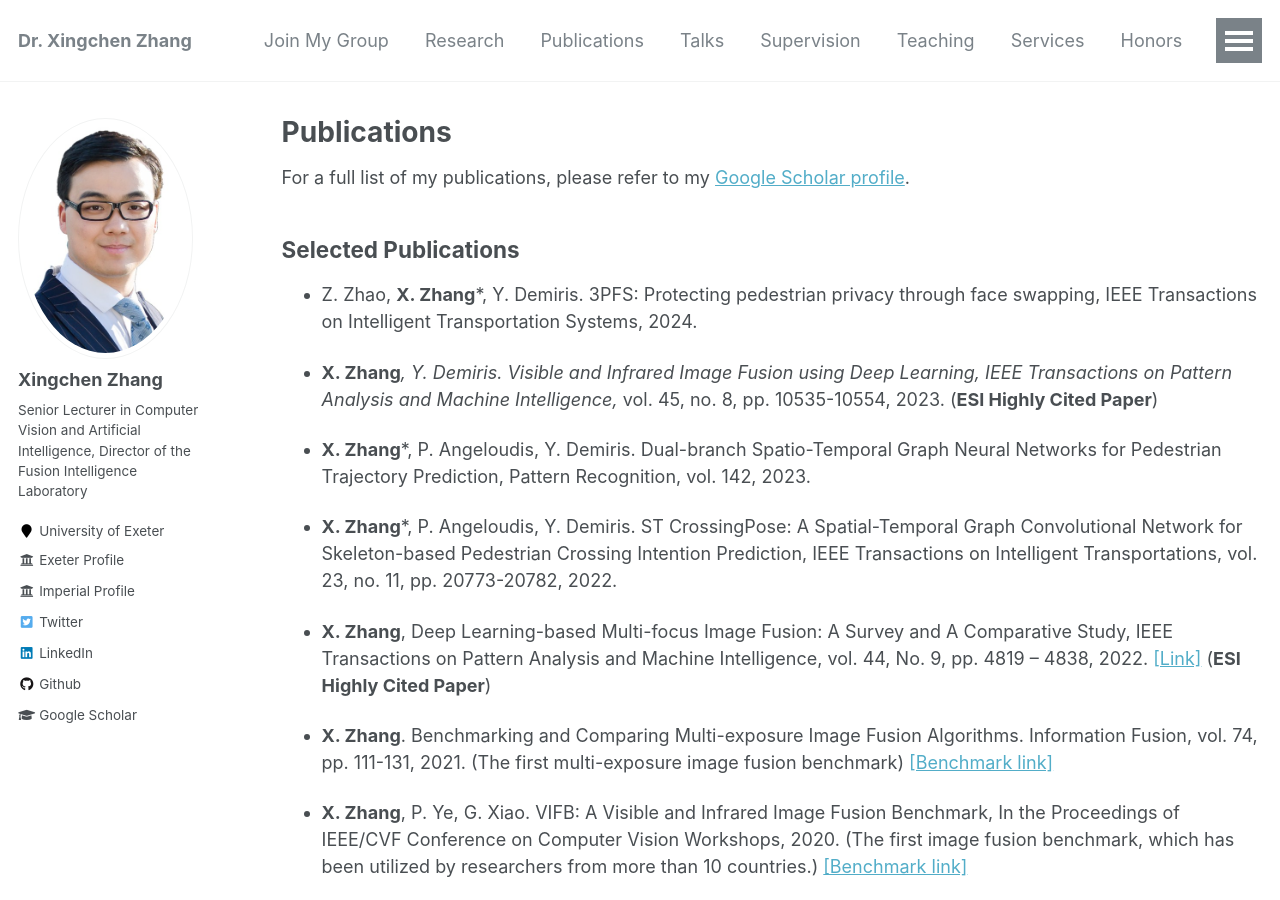
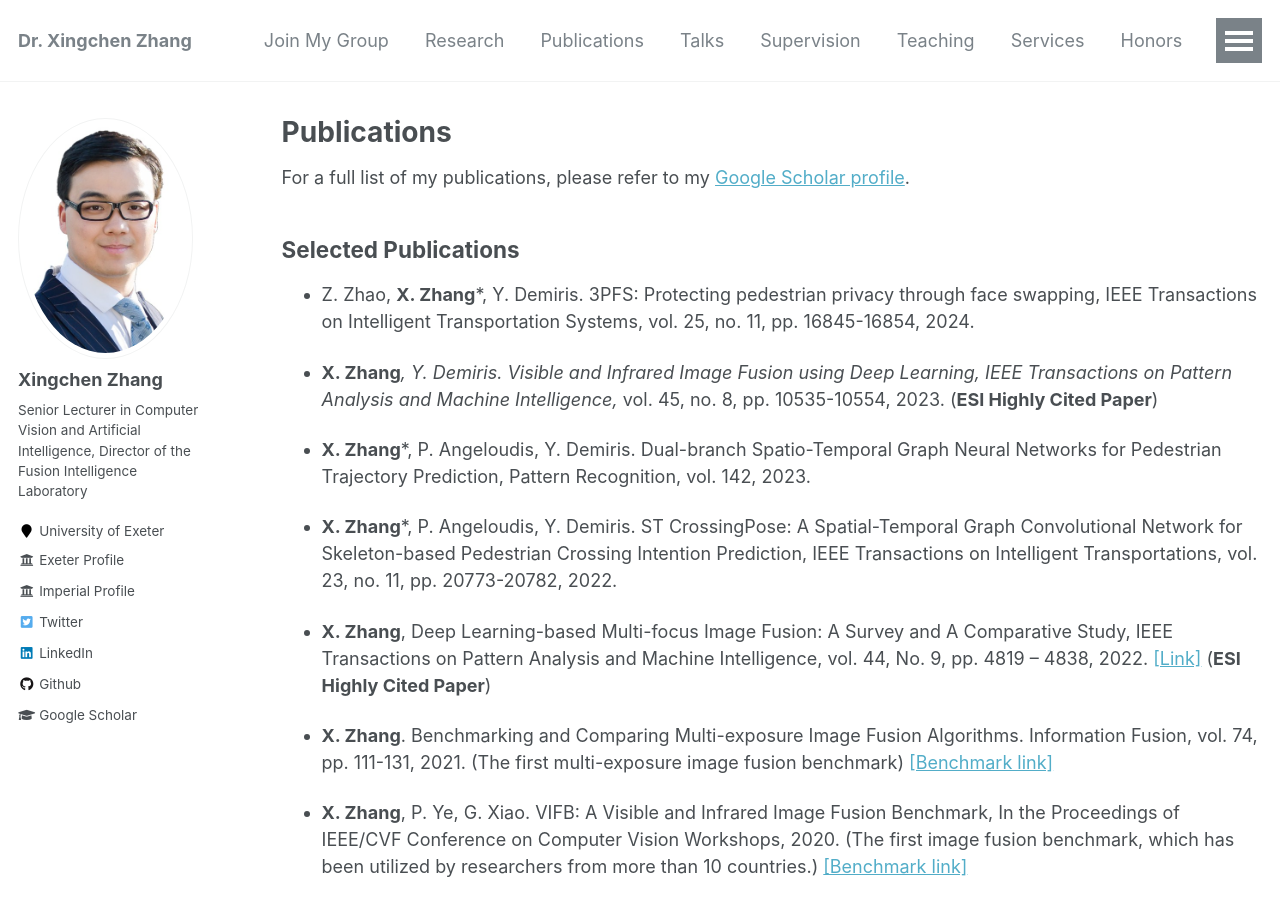
Before and after one commit to xingchenzhang/xingchenzhang.github.io, a Jekyll site: the page built from _pages/publications.md, in a window 1280 px wide and 900 px high. Built offline with Jekyll 4.4.1, drawn with Linux system fonts in a browser that asks for light colours.

Commit message:
update publications

```diff
--- a/_pages/publications.md
+++ b/_pages/publications.md
@@ -11,7 +11,7 @@
 Selected Publications
 ---------------------
 
-- Z. Zhao, **X. Zhang***, Y. Demiris. 3PFS: Protecting pedestrian privacy through face swapping, IEEE Transactions on Intelligent Transportation Systems, 2024.
+- Z. Zhao, **X. Zhang***, Y. Demiris. 3PFS: Protecting pedestrian privacy through face swapping, IEEE Transactions on Intelligent Transportation Systems, vol. 25, no. 11, pp. 16845-16854, 2024.
 
 - **X. Zhang***, Y. Demiris. Visible and Infrared Image Fusion using Deep Learning, IEEE Transactions on Pattern Analysis and Machine Intelligence,* vol. 45, no. 8, pp. 10535-10554, 2023. (**ESI Highly Cited Paper**)
 
```
